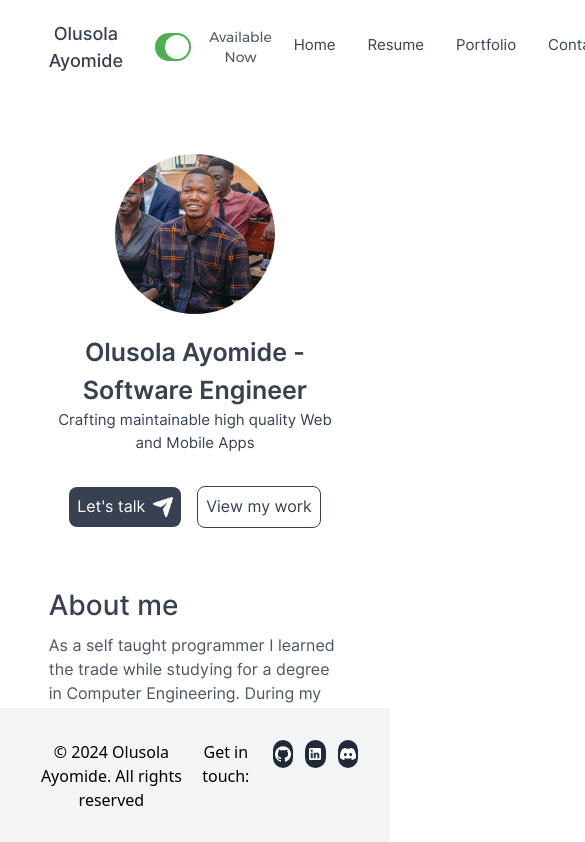
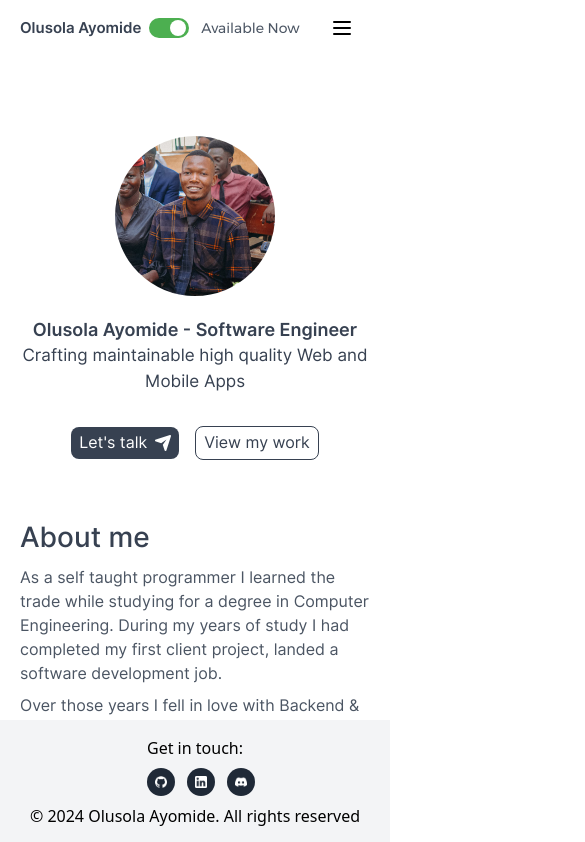
Before and after one commit to VictorAO-django/portfolio, a React (Vite) app: page / in a window 390 px wide. Shown: the top 842 px of the page, 585 px wide, since content can reach past the window. Built offline with nearby package versions, Linux system fonts and the light colour scheme.

Commit message:
responsiveness in Progress

```diff
--- a/package.json
+++ b/package.json
@@ -17,6 +17,7 @@
     "react": "^18.3.1",
     "react-dom": "^18.3.1",
     "react-icons": "^5.4.0",
+    "react-image-zoom": "^1.3.1",
     "react-router-dom": "^7.1.1"
   },
   "devDependencies": {
--- a/src/pages/home.tsx
+++ b/src/pages/home.tsx
@@ -37,20 +37,20 @@ function Home(){
             </div>
 
             <div>
-                <p className="font-inter-semi m-0 text-[25px] text-gray-700 mt-5">
+                <p className="font-inter-semi m-0 text-[18px] lg:text-[25px] text-gray-700 mt-5">
                     Olusola Ayomide - Software Engineer
                 </p>
-                <p className="font-inter-regular m-0 text-[15px] text-gray-700">
+                <p className="font-inter-regular text-[17px] lg:text-[15px] text-gray-700">
                 Crafting maintainable high quality Web and Mobile Apps
                 </p>
             </div>
 
             <div className="flex items-center justify-around mt-8 space-x-4">
-                <a className="bg-gray-700 hover:bg-gray-500 flex items-center py-2 px-2 rounded-lg text-white font-inter-regular" href="/contact">
+                <a className="bg-gray-700 hover:bg-gray-500 flex items-center py-1 lg:py-2 px-2 rounded-lg text-white font-inter-regular" href="/contact">
                     Let's talk
-                    <img className="w-5 h-5 ml-2" src="/send.png" alt="send" />
+                    <img className="w-4 h-4 lg:w-5 lg:h-5 ml-2" src="/send.png" alt="send" />
                 </a>
-                <a className="border border-gray-700 flex items-center py-2 px-2 rounded-lg text-gray-700 font-inter-regular" href="/portfolio">
+                <a className="border border-gray-700 flex items-center py-1 lg:py-2 px-2 rounded-lg text-gray-700 font-inter-regular" href="/portfolio">
                     View my work
                 </a>
             </div>
@@ -128,7 +128,7 @@ function Home(){
                     Testimonials
                 </p>
                 <div
-                className="grid grid-cols-2 gap-6"
+                className="grid grid-cols-1 lg:grid-cols-2 gap-6"
                 >
                     {testimonial.map((item, _) => (
                         <div
--- a/src/pages/layout.tsx
+++ b/src/pages/layout.tsx
@@ -1,20 +1,24 @@
-import React from "react";
+import React, {useState} from "react";
 import { Outlet } from "react-router-dom";
 import { NavLink } from "react-router-dom";
+import { X, ChevronUp } from "lucide-react";
 
 const Layout: React.FC = () =>{
     const pathname = window.location.pathname
+    const [isOpen, setIsOpen] = useState(false);
+
+    const toggleSidebar = () => setIsOpen(!isOpen);
 
     return (
         <div className="">
-            <div className="bg-white flex items-center mx-auto w-[75%] my-5">
-                <div className="flex flex-row space-x-8">
-                    <p className="font-inter-medium m-0 text-[18px] text-gray-700">
+            <div className="bg-white flex items-center mx-auto w-full px-5 lg:px-0 lg:w-[75%] lg:my-5">
+                <div className="flex flex-row space-x-2 lg:space-x-8">
+                    <p className="font-inter-semi m-0 text-[15px] lg:text-[18px] text-gray-700">
                         Olusola Ayomide
                     </p>
                     <div className="flex flex-row items-center space-x-3">
-                        <div className=" bg-custom-green h-7 w-12 rounded-full flex items-center justify-end">
-                            <div className="w-6 h-6 mr-[2px] rounded-full bg-white"></div>
+                        <div className=" bg-custom-green h-5 w-10 lg:h-7 lg:w-12 rounded-full flex items-center justify-end">
+                            <div className="w-4 h-4 mr-[3px] lg:w-6 lg:h-6 lg:mr-[2px] rounded-full bg-white"></div>
                         </div>
                         <p className="font-montserrat-regular m-0 text-sm text-gray-600">
                             Available Now
@@ -23,36 +27,117 @@ const Layout: React.FC = () =>{
 
                 </div>
                 <div className="flex items-center ml-auto">
-                    <NavLink to="/" className={`text-[15px] text-gray-700 font-inter-regular px-4 py-2 border-b-[3.5px] ${(pathname !== '/') && "border-gray-700"} border-white hover:border-gray-700`}>
+                    <NavLink to="/" className={`hidden lg:flex text-[15px] text-gray-700 font-inter-regular px-4 py-2 border-b-[3.5px] ${(pathname !== '/') && "border-gray-700"} border-white hover:border-gray-700`}>
                         Home
                     </NavLink>
-                    <NavLink to="/resume" className={`text-[15px] text-gray-700 font-inter-regular px-4 py-2 border-b-[3.5px] ${(pathname == 'resume') && "border-gray-700"} border-white hover:border-gray-700`}>
+                    <NavLink to="/resume" className={`hidden lg:flex text-[15px] text-gray-700 font-inter-regular px-4 py-2 border-b-[3.5px] ${(pathname == 'resume') && "border-gray-700"} border-white hover:border-gray-700`}>
                         Resume
                     </NavLink>
-                    <NavLink to="/portfolio" className={`text-[15px] text-gray-700 font-inter-regular px-4 py-2 border-b-[3.5px] ${(pathname == 'portfolio') && "border-gray-700"} border-white hover:border-gray-700`}>
+                    <NavLink to="/portfolio" className={`hidden lg:flex text-[15px] text-gray-700 font-inter-regular px-4 py-2 border-b-[3.5px] ${(pathname == 'portfolio') && "border-gray-700"} border-white hover:border-gray-700`}>
                         Portfolio
                     </NavLink>
-                    <NavLink to="/contact" className={`text-[15px] text-gray-700 font-inter-regular px-4 py-2 border-b-[3.5px] ${(pathname == 'contact') && "border-gray-700"} border-white hover:border-gray-700`}>
+                    <NavLink to="/contact" className={`hidden lg:flex text-[15px] text-gray-700 font-inter-regular px-4 py-2 border-b-[3.5px] ${(pathname == 'contact') && "border-gray-700"} border-white hover:border-gray-700`}>
                         Contact
                     </NavLink>
+                    <button
+                        onClick={toggleSidebar}
+                        className="lg:hidden p-4 text-black sm:hidden focus:outline-none"
+                    >
+                        <svg
+                        xmlns="http://www.w3.org/2000/svg"
+                        fill="none"
+                        viewBox="0 0 24 24"
+                        stroke="currentColor"
+                        className="w-6 h-6"
+                        >
+                        <path
+                            stroke-linecap="round"
+                            stroke-linejoin="round"
+                            stroke-width="2"
+                            d="M4 6h16M4 12h16M4 18h16"
+                        />
+                        </svg>
+                    </button>
                 </div>
             </div>
 
-            <div className="w-[75%] mx-auto mb-16">
+            {/* Sidebar */}
+            <div
+                className={`w-full fixed inset-0 bg-gray-900 z-50 transform ${isOpen ? 'translate-x-0' : '-translate-x-full'} transition-transform duration-300 sm:hidden`}
+                onClick={toggleSidebar}
+            >
+                {/* Sidebar content */}
+                <div className="w-[80%] bg-white text-gray-700 p-8 h-full flex flex-col items-start" onClick={(e) => e.stopPropagation()}>
+                    <div
+                    onClick={toggleSidebar}
+                    className="border border-gray-300 rounded-full flex items-center justify-around p-2 self-end"
+                    >
+                        <X size={28} />
+                    </div>
+                    <h2 className="text-xl font-montserrat-medium">Olusola Ayomide</h2>
+                    <ul className="flex flex-col items-start space-y-3 mt-5">
+                        <li>
+                            <NavLink to="/" className={`text-[16px] text-gray-700 font-inter-regular py-2 `}>
+                                Home
+                            </NavLink>
+                        </li>
+                        <li className="">
+                            <NavLink to="/resume" className={`text-[16px] text-gray-700 font-inter-regular py-2 ${(pathname == 'resume') && "border-b-[3.5px] border-gray-700"}`}>
+                               Resume
+                            </NavLink>
+                        </li>
+                        <li className="flex items-center space-x-2">
+                            <NavLink to="/portfolio" className={`text-[16px] text-gray-700 font-inter-regular py-2 ${(pathname == 'portfolio') && "border-b-[3.5px] border-gray-700"}`}>
+                                Portfolio
+                            </NavLink>
+                            <ChevronUp size={22} />
+                        </li>
+
+                        <ul className="flex flex-col items-start ml-10 space-y-3">
+                            <li>
+                                <NavLink to="portfolio/babyducts-ecommerce-website" className={`text-[16px] text-gray-700 font-inter-regular py-2 `}>
+                                    Babyducts
+                                </NavLink>
+                            </li>
+                            <li>
+                                <NavLink to="/portfolio/naliss-tasued-website" className={`text-[16px] text-gray-700 font-inter-regular py-2 `}>
+                                    Naliss Tasued
+                                </NavLink>
+                            </li>
+                        </ul>
+
+                        <li>
+                            <NavLink to="/contact" className={`text-[16px] text-gray-700 font-inter-regular py-2 ${(pathname == 'contact') && "border-b-[3.5px] border-gray-700"}`}>
+                                Contact
+                            </NavLink>
+                        </li>
+                    </ul>
+
+                    <div className="flex items-center justify-around space-x-4 my-auto self-center">
+                        <a className="bg-gray-700 hover:bg-gray-500 flex items-center py-1 lg:py-2 px-8 rounded-lg text-white font-inter-regular" href="/contact">
+                            Let's talk
+                            <img className="w-4 h-4 lg:w-5 lg:h-5 ml-2" src="/send.png" alt="send" />
+                        </a>
+                    </div>
+                </div>
+            </div>
+
+            <div className="px-5 lg:px-0 lg:w-[75%] mx-auto mb-16">
                 <Outlet />
             </div>
 
-            <div className="mt-14 flex justify-around bg-gray-100 p-8 fixed bottom-0 w-full">
-                <p>
+            <div className="mt-14 flex flex-col-reverse lg:flex-row justify-around  bg-gray-100 p-4 lg:p-8 fixed bottom-0 w-full">
+                <p className="pt-2 lg:pt-0">
                     © 2024 Olusola Ayomide. All rights reserved
                 </p>
+                <div className="flex space-x-3 flex-col items-center space-y-2 lg:flex-row">
+                    <p className="">Get in touch:</p>
                     <div className="flex space-x-3">
-                    <p className="">Get in touch:</p>
                         <a
                         href="https://github.com/VictorAO-django"
                         target="_blank"
                         className="flex items-center justify-around bg-gray-800 rounded-full w-7 h-7">
-                        <img className="w-4 h-4" src="/github.png" alt="github" />
+                            <img className="w-3 h-3 lg:w-4 lg:h-4" src="/github.png" alt="github" />
                         </a>
                         <a
                         href="https://www.linkedin.com/in/victor-olusola-a59493276"
@@ -64,9 +149,9 @@ const Layout: React.FC = () =>{
                         href="https://discordapp.com/users/victorao_51904"
                         target="_blank"
                         className="flex items-center justify-around bg-gray-800 rounded-full w-7 h-7">
-                        <img className="w-4 h-4" src="/discord.png" alt="discord" />
+                            <img className="w-3 h-3 lg:w-4 lg:h-4" src="/discord.png" alt="discord" />
                         </a>
-
+                    </div>
                 </div>
             </div>
 
--- a/src/pages/resume.tsx
+++ b/src/pages/resume.tsx
@@ -66,9 +66,6 @@ function Resume(){
                             <ul className="list-disc flex flex-col items-start ml-8 text-gray-700 mt-5 text-[17px] space-y-1">
                                 <li className="text-start">
                                     Developed and maintained a secure user authentication with distinct roles for buyers, sellers, and admin, ensuring user interaction and secure transactions.
-                                </li>
-                                <li className="text-start">
-                                    Designed and implemented a scalable database schema using PostgreSQL for efficient storage and retrieval of large datasets related to products, orders and user information.
                                 </li>
                                 <li className="text-start">
                                     Designed and implemented a scalable database schema using PostgreSQL for efficient storage and retrieval of large datasets related to products, orders and user information.
```
Also changed, not shown: src/pages/project.tsx (line endings or trailing spaces), 1 other file (tests, documents, lock files or other folders). Lines whose indentation alone changed are shown as unchanged.
